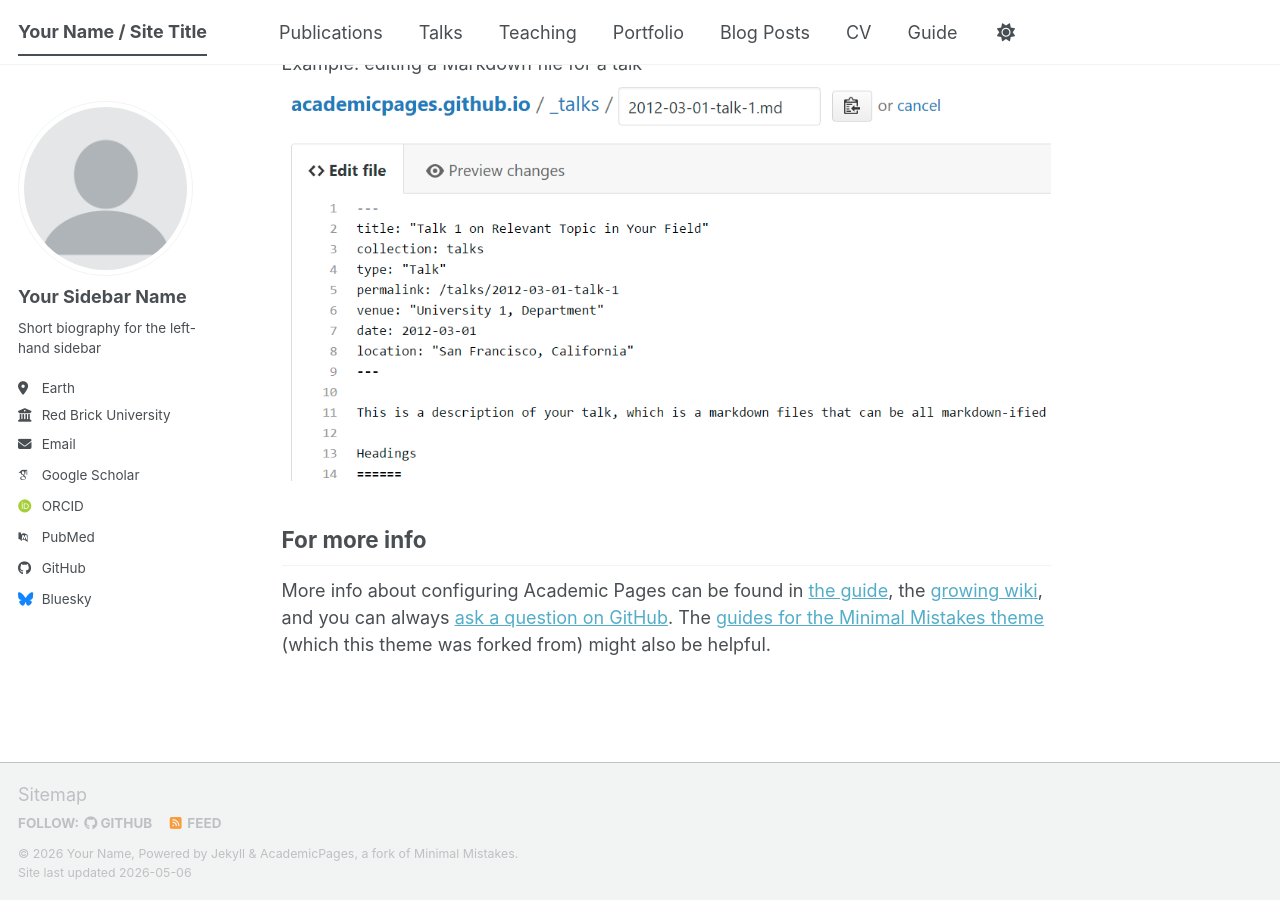
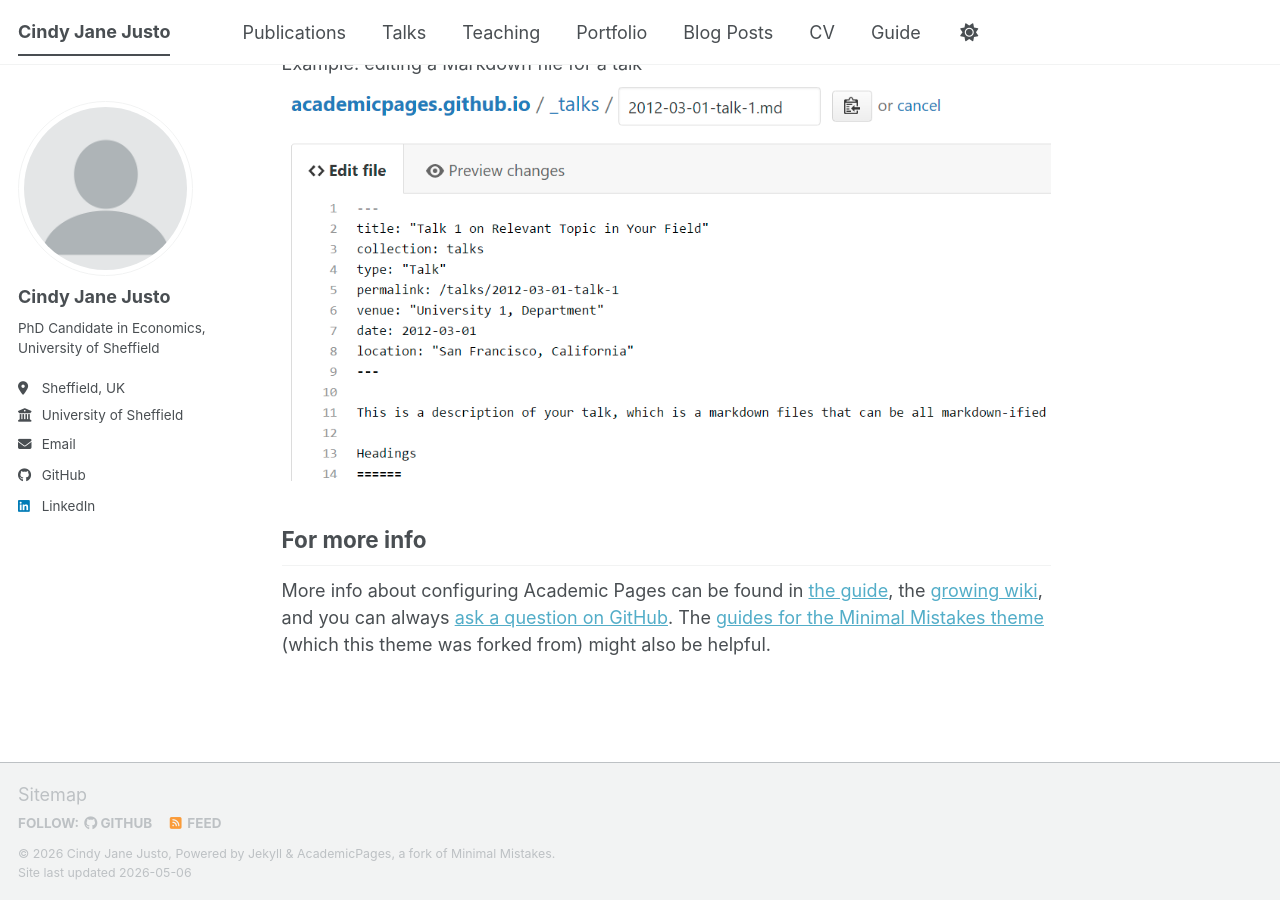
Before and after one commit to cindyjusto/cindyjusto.github.io, a Jekyll site: the page built from _pages/about.md, in a window 1280 px wide and 900 px high, scrolled down 2720 px. Built offline with Jekyll 4.4.1, drawn with Linux system fonts in a browser that asks for light colours; some web fonts are replaced; a script bundle is joined from its source files by our own code; library files that are not in the unit come from our copies.

Commit message:
Update _config.yml

```diff
--- a/_config.yml
+++ b/_config.yml
@@ -9,14 +9,14 @@
 # Basic Site Settings
 locale                   : "en-US"
 site_theme               : "default" # The available themes options are "default", "air", "sunrise", "mint", "dirt" and "contrast"
-title                    : "Your Name / Site Title"
-title_separator          : "-"
-name                     : &name "Your Name"
-description              : &description "Your Name's academic portfolio"   # Update this with a general description of your site, this is the default if not overridden by a page
-url                      : https://academicpages.github.io # The base hostname & protocol for your site e.g. "https://[your GitHub username].github.io",
+title                    : "Cindy Jane Justo"
+title_separator          : "|"
+name                     : &name "Cindy Jane Justo"
+description              : &description "Personal website of Cindy Jane Justo, PhD candidate in Economics at the University of Sheffield."   # Update this with a general description of your site, this is the default if not overridden by a page
+url                      : https://cindyjusto.github.io # The base hostname & protocol for your site e.g. "https://[your GitHub username].github.io",
                                                            # or if you already have some other page hosted on Github then use "https://[your GitHub username].github.io/[Your Repo Name]"
 baseurl                  : "" # the subpath of your site, e.g. "/blog"
-repository               : "academicpages/academicpages.github.io"
+repository               : "cindyjusto/cindyjusto.github.io"
 
 # Site Author - The following control what appear as part of the author content on the side bar.
 #               If a field is blank the icon and link will not appear, otherwise it will be shown.
@@ -24,24 +24,24 @@ repository               : "academicpages/academicpages.github.io"
 author:
   # Biographic information
   avatar           : "profile.png"
-  name             : "Your Sidebar Name"
+  name             : "Cindy Jane Justo"
   pronouns         : # example: "she/her"
-  bio              : "Short biography for the left-hand sidebar"
-  location         : "Earth"
-  employer         : "Red Brick University"
+  bio              : "PhD Candidate in Economics, University of Sheffield"
+  location         : "Sheffield, UK"
+  employer         : "University of Sheffield"
   uri              : # URL
-  email            : "none@example.org"
+  email            : "cjcjusto1@sheffield.ac.uk"
 
   # Academic websites
   academia         : # URL
   arxiv            : # URL - Update with the correct link to your profile
-  googlescholar    : "https://scholar.google.com/citations?user=PS_CX0AAAAAJ"
+  googlescholar    : # "https://scholar.google.com/citations?user=PS_CX0AAAAAJ"
   inspire-hep      : # URL
   impactstory      : # URL
-  orcid            : "https://orcid.org/yourorcidurl"
+  orcid            : # "https://orcid.org/yourorcidurl"
   semantic         : # URL
   ssrn             : # URL
-  pubmed           : "https://www.ncbi.nlm.nih.gov/pubmed/?term=john+snow"
+  pubmed           : # "https://www.ncbi.nlm.nih.gov/pubmed/?term=john+snow"
   researchgate     : # URL
   scopus           : # URL
   zotero           : # URL
@@ -51,13 +51,13 @@ author:
   bitbucket        : # Username - Update with your username on the site
   codepen          : # Username
   dribbble         : # Username
-  github           : "academicpages"
+  github           : "cindyjusto"
   kaggle           : # Username
   stackoverflow    : # User number or user number and name (i.e., use "1" or "1/jeff-atwood")
 
   # Social media
   artstation       : # Username
-  bluesky          : "bsky.app" # Replace this with you Bluesky username
+  bluesky          : # "bsky.app" # Replace this with you Bluesky username
   facebook         : # Username
   flickr           : # Username
   foursquare       : # Username
@@ -66,7 +66,7 @@ author:
   keybase          : # Username
   instagram        : # Username
   lastfm           : # Username
-  linkedin         : # Username
+  linkedin         : cindy-justo-27964259
   mastodon         : # URL
   medium           : # URL
   pinterest        : # Username
```
